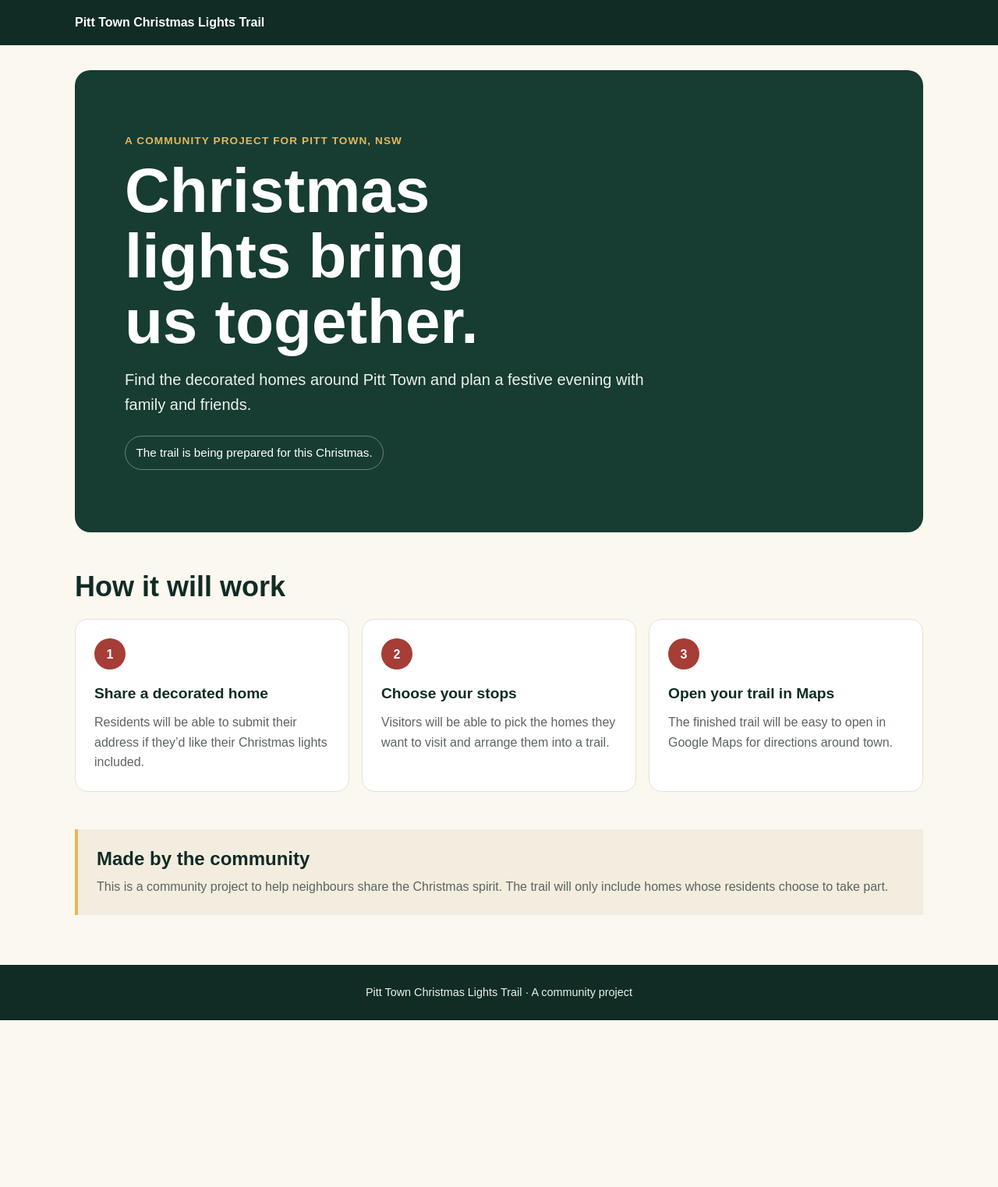
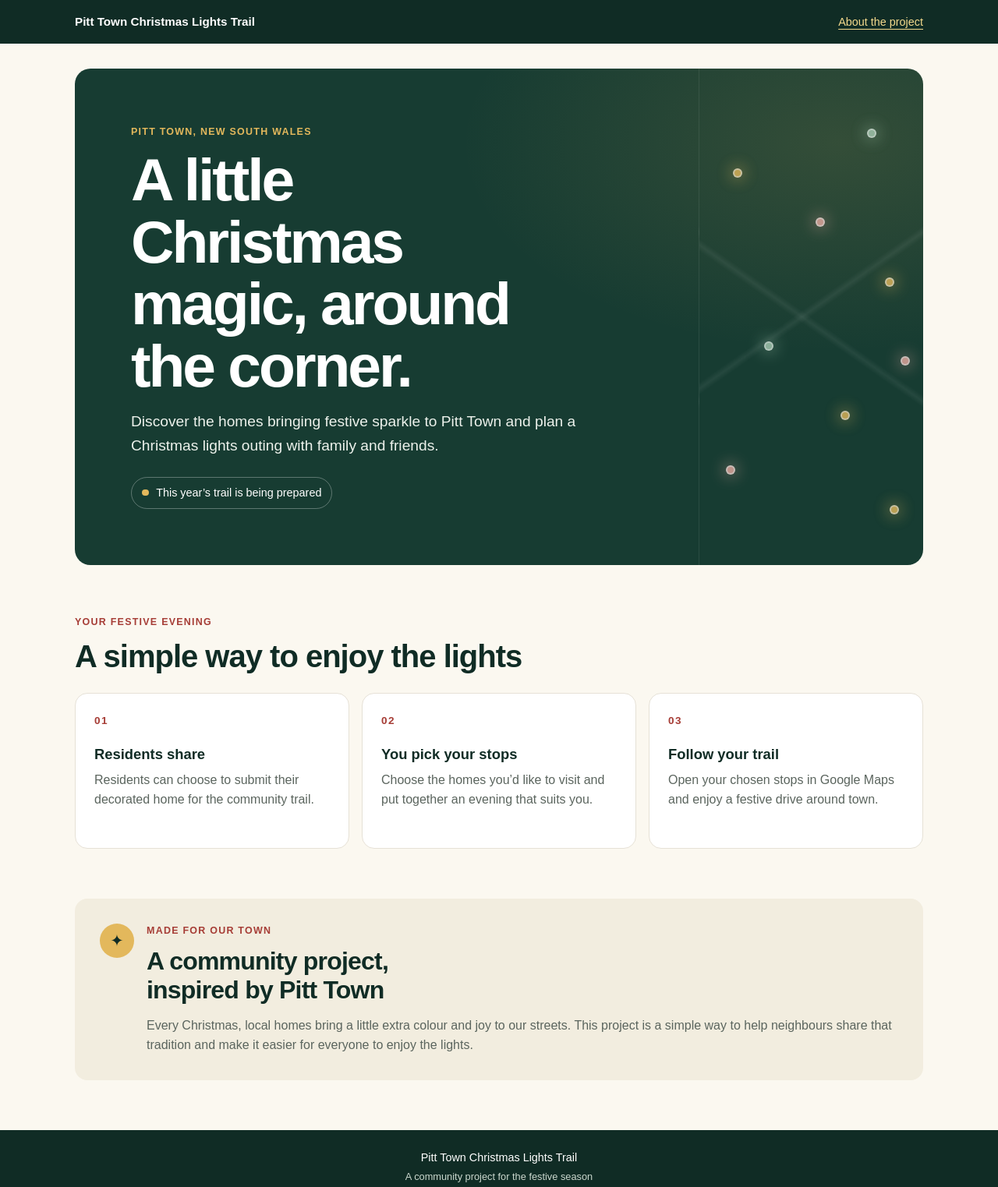
Before and after one commit to hayleysparkl1/Pitt-Town-Christmas-Lights, a plain HTML site: page index.html in a window 1280 px wide. Shown: the whole page at 78% size. Before the commit the page ends 1309 px from the top, so only its background shows below. Drawn offline with Linux system fonts and the light colour scheme.

Commit message:
Refine landing page design and copy

```diff
--- a/index.html
+++ b/index.html
@@ -13,67 +13,90 @@
 
   <body>
     <header class="site-header">
-      <a class="site-name" href="/" aria-label="Pitt Town Christmas Lights Trail home">
-        Pitt Town Christmas Lights Trail
-      </a>
+      <a class="site-name" href="#home">Pitt Town Christmas Lights Trail</a>
+      <a class="header-link" href="#about">About the project</a>
     </header>
 
-    <main>
+    <main id="home">
       <section class="hero" aria-labelledby="page-title">
-        <p class="eyebrow">A community project for Pitt Town, NSW</p>
-        <h1 id="page-title">Christmas lights bring us together.</h1>
-        <p class="hero-copy">
-          Find the decorated homes around Pitt Town and plan a festive evening
-          with family and friends.
-        </p>
-        <p class="status">The trail is being prepared for this Christmas.</p>
+        <div class="hero-content">
+          <p class="eyebrow">Pitt Town, New South Wales</p>
+          <h1 id="page-title">A little Christmas magic, around the corner.</h1>
+          <p class="hero-copy">
+            Discover the homes bringing festive sparkle to Pitt Town and plan a
+            Christmas lights outing with family and friends.
+          </p>
+          <p class="status">
+            <span class="status-dot" aria-hidden="true"></span>
+            This year’s trail is being prepared
+          </p>
+        </div>
+        <div class="hero-decoration" aria-hidden="true">
+          <span class="light light-one"></span>
+          <span class="light light-two"></span>
+          <span class="light light-three"></span>
+          <span class="light light-four"></span>
+          <span class="light light-five"></span>
+          <span class="light light-six"></span>
+          <span class="light light-seven"></span>
+          <span class="light light-eight"></span>
+          <span class="light light-nine"></span>
+        </div>
       </section>
 
       <section class="how-it-works" aria-labelledby="how-title">
-        <h2 id="how-title">How it will work</h2>
+        <div class="section-heading">
+          <p class="eyebrow">Your festive evening</p>
+          <h2 id="how-title">A simple way to enjoy the lights</h2>
+        </div>
 
         <div class="steps">
           <article class="step">
-            <span class="step-number" aria-hidden="true">1</span>
-            <h3>Share a decorated home</h3>
+            <span class="step-number" aria-hidden="true">01</span>
+            <h3>Residents share</h3>
             <p>
-              Residents will be able to submit their address if they’d like
-              their Christmas lights included.
+              Residents can choose to submit their decorated home for the
+              community trail.
             </p>
           </article>
 
           <article class="step">
-            <span class="step-number" aria-hidden="true">2</span>
-            <h3>Choose your stops</h3>
+            <span class="step-number" aria-hidden="true">02</span>
+            <h3>You pick your stops</h3>
             <p>
-              Visitors will be able to pick the homes they want to visit and
-              arrange them into a trail.
+              Choose the homes you’d like to visit and put together an evening
+              that suits you.
             </p>
           </article>
 
           <article class="step">
-            <span class="step-number" aria-hidden="true">3</span>
-            <h3>Open your trail in Maps</h3>
+            <span class="step-number" aria-hidden="true">03</span>
+            <h3>Follow your trail</h3>
             <p>
-              The finished trail will be easy to open in Google Maps for
-              directions around town.
+              Open your chosen stops in Google Maps and enjoy a festive drive
+              around town.
             </p>
           </article>
         </div>
       </section>
 
-      <section class="community-note" aria-labelledby="note-title">
-        <h2 id="note-title">Made by the community</h2>
-        <p>
-          This is a community project to help neighbours share the Christmas
-          spirit. The trail will only include homes whose residents choose to
-          take part.
-        </p>
+      <section class="about" id="about" aria-labelledby="about-title">
+        <div class="about-mark" aria-hidden="true">✦</div>
+        <div>
+          <p class="eyebrow">Made for our town</p>
+          <h2 id="about-title">A community project, inspired by Pitt Town</h2>
+          <p>
+            Every Christmas, local homes bring a little extra colour and joy to
+            our streets. This project is a simple way to help neighbours share
+            that tradition and make it easier for everyone to enjoy the lights.
+          </p>
+        </div>
       </section>
     </main>
 
     <footer class="site-footer">
-      <p>Pitt Town Christmas Lights Trail · A community project</p>
+      <p>Pitt Town Christmas Lights Trail</p>
+      <p class="footer-note">A community project for the festive season</p>
     </footer>
   </body>
 </html>
--- a/styles.css
+++ b/styles.css
@@ -17,12 +17,14 @@
 
 html {
   min-width: 320px;
+  scroll-behavior: smooth;
   background: var(--cream);
 }
 
 body {
   margin: 0;
   color: var(--ink);
+  background: var(--cream);
   font-family: Arial, Helvetica, sans-serif;
   line-height: 1.6;
 }
@@ -31,18 +33,33 @@ a {
   color: inherit;
 }
 
+a:focus-visible {
+  outline: 3px solid var(--gold);
+  outline-offset: 5px;
+  border-radius: 2px;
+}
+
 .site-header {
-  padding: 1rem 1.25rem;
+  display: flex;
+  align-items: center;
+  justify-content: space-between;
+  gap: 1rem;
+  padding: 1rem max(1.25rem, calc((100% - 68rem) / 2));
   background: var(--forest-dark);
   color: var(--paper);
 }
 
 .site-name {
-  display: inline-block;
-  max-width: 100%;
-  font-size: 1rem;
+  font-size: 0.95rem;
   font-weight: 700;
   text-decoration: none;
+}
+
+.header-link {
+  color: #f3d98c;
+  font-size: 0.9rem;
+  text-decoration-thickness: 1px;
+  text-underline-offset: 4px;
 }
 
 main {
@@ -51,20 +68,37 @@ main {
 }
 
 .hero {
-  margin: 2rem 0;
-  padding: clamp(2rem, 8vw, 5rem) clamp(1.25rem, 6vw, 4rem);
+  position: relative;
+  display: flex;
+  min-height: 25rem;
+  align-items: center;
+  overflow: hidden;
+  margin: 2rem 0 4rem;
+  padding: clamp(2rem, 7vw, 4.5rem);
   border-radius: 1.25rem;
-  background: var(--forest);
+  background:
+    radial-gradient(ellipse at 90% 15%, rgb(227 184 92 / 14%), transparent 35%),
+    var(--forest);
   color: var(--paper);
 }
 
+.hero-content {
+  position: relative;
+  z-index: 1;
+  max-width: 43rem;
+}
+
 .eyebrow {
-  margin: 0 0 0.75rem;
+  margin: 0 0 0.65rem;
+  color: var(--red);
+  font-size: 0.78rem;
+  font-weight: 700;
+  letter-spacing: 0.1em;
+  text-transform: uppercase;
+}
+
+.hero .eyebrow {
   color: var(--gold);
-  font-size: 0.85rem;
-  font-weight: 700;
-  letter-spacing: 0.08em;
-  text-transform: uppercase;
 }
 
 h1,
@@ -77,36 +111,131 @@ p {
 h1 {
   max-width: 12ch;
   margin-bottom: 1rem;
-  font-size: clamp(2.5rem, 8vw, 5rem);
-  line-height: 1.05;
+  font-size: clamp(2.5rem, 7vw, 4.8rem);
+  line-height: 1.04;
+  letter-spacing: -0.04em;
 }
 
 .hero-copy {
-  max-width: 42rem;
+  max-width: 38rem;
   margin-bottom: 1.5rem;
   color: #edf2ec;
-  font-size: clamp(1.05rem, 2.5vw, 1.25rem);
+  font-size: clamp(1.05rem, 2.3vw, 1.2rem);
 }
 
 .status {
-  display: inline-block;
+  display: inline-flex;
+  align-items: center;
+  gap: 0.6rem;
   margin: 0;
-  padding: 0.55rem 0.85rem;
-  border: 1px solid rgb(255 255 255 / 35%);
+  padding: 0.5rem 0.8rem;
+  border: 1px solid rgb(255 255 255 / 30%);
   border-radius: 999px;
-  font-size: 0.95rem;
+  color: #fff;
+  font-size: 0.9rem;
 }
 
-.how-it-works,
-.community-note {
-  margin: 3rem 0;
+.status-dot {
+  width: 0.55rem;
+  height: 0.55rem;
+  border-radius: 50%;
+  background: var(--gold);
 }
 
-h2 {
-  margin-bottom: 1.25rem;
+.hero-decoration {
+  position: absolute;
+  top: 0;
+  right: 0;
+  width: 15rem;
+  height: 100%;
+  border-left: 1px solid rgb(255 255 255 / 10%);
+  background:
+    linear-gradient(145deg, transparent 48%, rgb(255 255 255 / 8%) 49%, transparent 50%),
+    linear-gradient(35deg, transparent 48%, rgb(255 255 255 / 8%) 49%, transparent 50%);
+  opacity: 0.8;
+}
+
+.light {
+  position: absolute;
+  width: 0.75rem;
+  height: 0.75rem;
+  border: 2px solid rgb(255 255 255 / 60%);
+  border-radius: 50%;
+  background: var(--gold);
+  box-shadow: 0 0 1.2rem 0.2rem rgb(227 184 92 / 55%);
+}
+
+.light-one {
+  top: 20%;
+  left: 15%;
+}
+
+.light-two {
+  top: 30%;
+  left: 52%;
+  background: #e8aaa1;
+  box-shadow: 0 0 1.2rem 0.2rem rgb(232 170 161 / 55%);
+}
+
+.light-three {
+  top: 42%;
+  left: 83%;
+}
+
+.light-four {
+  top: 55%;
+  left: 29%;
+  background: #a9cbb3;
+  box-shadow: 0 0 1.2rem 0.2rem rgb(169 203 179 / 55%);
+}
+
+.light-five {
+  top: 69%;
+  left: 63%;
+}
+
+.light-six {
+  top: 80%;
+  left: 12%;
+  background: #e8aaa1;
+  box-shadow: 0 0 1.2rem 0.2rem rgb(232 170 161 / 55%);
+}
+
+.light-seven {
+  top: 12%;
+  left: 75%;
+  background: #a9cbb3;
+  box-shadow: 0 0 1.2rem 0.2rem rgb(169 203 179 / 55%);
+}
+
+.light-eight {
+  top: 88%;
+  left: 85%;
+}
+
+.light-nine {
+  top: 58%;
+  left: 90%;
+  background: #e8aaa1;
+  box-shadow: 0 0 1.2rem 0.2rem rgb(232 170 161 / 55%);
+}
+
+.how-it-works {
+  margin: 0 0 4rem;
+}
+
+.section-heading {
+  max-width: 38rem;
+  margin-bottom: 1.5rem;
+}
+
+.section-heading h2,
+.about h2 {
+  margin-bottom: 0;
   color: var(--forest-dark);
-  font-size: clamp(1.7rem, 4vw, 2.25rem);
-  line-height: 1.2;
+  font-size: clamp(1.8rem, 4vw, 2.5rem);
+  line-height: 1.15;
+  letter-spacing: -0.025em;
 }
 
 .steps {
@@ -116,6 +245,7 @@ h2 {
 }
 
 .step {
+  min-height: 12.5rem;
   padding: 1.5rem;
   border: 1px solid var(--border);
   border-radius: 1rem;
@@ -123,45 +253,59 @@ h2 {
 }
 
 .step-number {
-  display: grid;
-  width: 2.5rem;
-  height: 2.5rem;
-  margin-bottom: 1rem;
-  place-items: center;
-  border-radius: 50%;
-  background: var(--red);
-  color: var(--paper);
+  display: block;
+  margin-bottom: 1.25rem;
+  color: var(--red);
+  font-size: 0.85rem;
   font-weight: 700;
+  letter-spacing: 0.1em;
 }
 
 .step h3 {
   margin-bottom: 0.5rem;
   color: var(--forest-dark);
-  font-size: 1.2rem;
+  font-size: 1.15rem;
+  line-height: 1.3;
 }
 
 .step p,
-.community-note p {
+.about p:last-child {
   margin-bottom: 0;
   color: var(--muted);
 }
 
-.community-note {
-  padding: 1.5rem;
-  border-left: 4px solid var(--gold);
+.about {
+  display: grid;
+  grid-template-columns: auto 1fr;
+  gap: 1rem;
+  align-items: start;
+  margin: 0 0 4rem;
+  padding: clamp(1.25rem, 4vw, 2rem);
+  border-radius: 1rem;
   background: #f2eddf;
 }
 
-.community-note h2 {
-  margin-bottom: 0.5rem;
-  font-size: 1.5rem;
+.about-mark {
+  display: grid;
+  width: 2.75rem;
+  height: 2.75rem;
+  place-items: center;
+  border-radius: 50%;
+  background: var(--gold);
+  color: var(--forest-dark);
+  font-size: 1.3rem;
+}
+
+.about h2 {
+  max-width: 22ch;
+  margin-bottom: 0.85rem;
+  font-size: clamp(1.5rem, 3.5vw, 2rem);
 }
 
 .site-footer {
-  margin-top: 4rem;
   padding: 1.5rem 1rem;
   background: var(--forest-dark);
-  color: #edf2ec;
+  color: var(--paper);
   text-align: center;
 }
 
@@ -170,17 +314,48 @@ h2 {
   font-size: 0.9rem;
 }
 
-:focus-visible {
-  outline: 3px solid var(--gold);
-  outline-offset: 4px;
+.site-footer .footer-note {
+  margin-top: 0.2rem;
+  color: #cbd8ce;
+  font-size: 0.8rem;
 }
 
 @media (min-width: 700px) {
-  .site-header {
-    padding-inline: max(1.25rem, calc((100% - 68rem) / 2));
-  }
-
   .steps {
     grid-template-columns: repeat(3, minmax(0, 1fr));
   }
+
+  .hero-decoration {
+    width: 18rem;
+  }
 }
+
+@media (max-width: 460px) {
+  .site-header {
+    align-items: flex-start;
+    flex-direction: column;
+    gap: 0.25rem;
+  }
+
+  .hero {
+    min-height: 23rem;
+    margin-top: 1rem;
+    padding: 2rem 1.25rem;
+  }
+
+  .hero-decoration {
+    right: -6rem;
+    width: 13rem;
+    opacity: 0.45;
+  }
+
+  .about {
+    grid-template-columns: 1fr;
+  }
+}
+
+@media (prefers-reduced-motion: reduce) {
+  html {
+    scroll-behavior: auto;
+  }
+}
```
